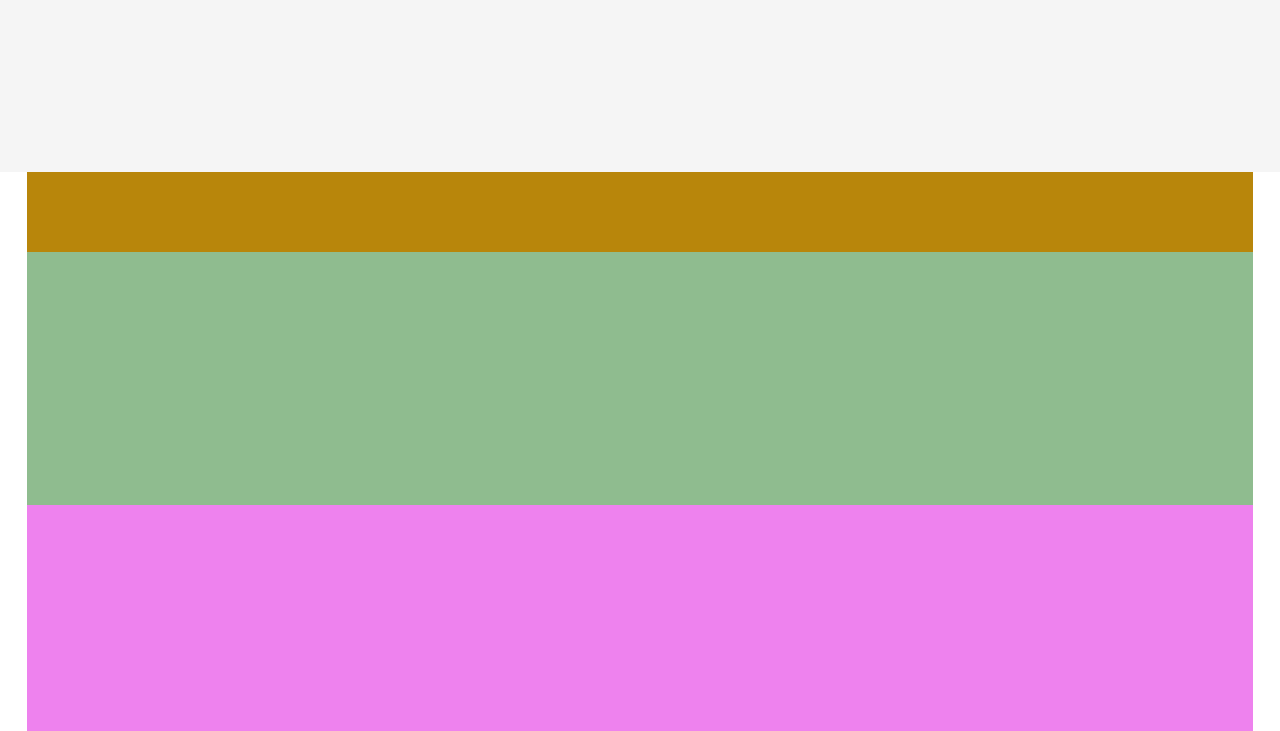
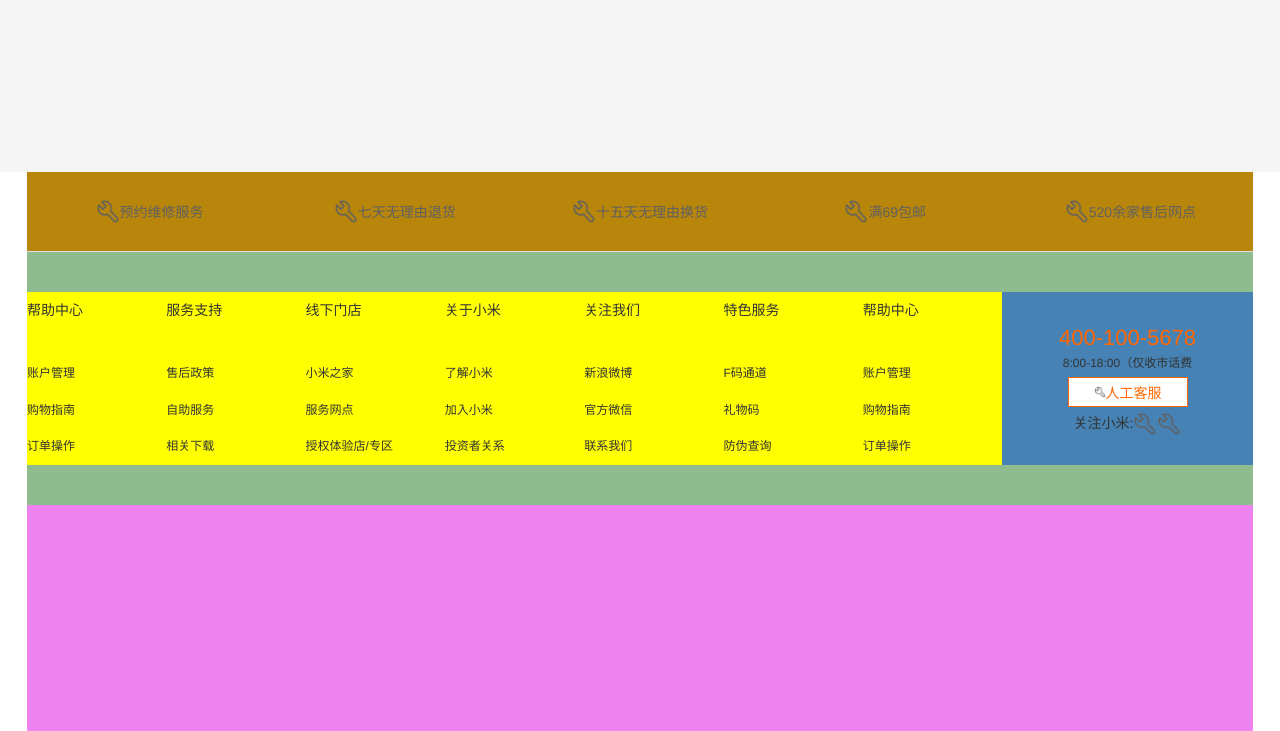
Before and after one commit to anyingiit/htmlMiPcHome, a website: page index.html in a window 1280 px wide. Shown: the part 1640-2371 px from the top of the page. Drawn offline with Linux system fonts and the light colour scheme.

Commit message:
完成footer-main部分

```diff
--- a/css/footer.css
+++ b/css/footer.css
@@ -20,15 +20,138 @@
   height: 80px;
   width: 100%;
   background-color: darkgoldenrod;
+  padding: 27px 0;
+  box-sizing: border-box;
+  display: flex;
+  flex-direction: row;
+  border-bottom: 1px solid #e0e0e0;
+}
+
+.footer .container .footer-main .footer-service li{
+  height: 100%;
+  line-height: 100%;
+  display: flex;
+  align-items: center;
+  justify-content: center;
+  flex: 1;
+  color: #616161;
+}
+
+.footer .container .footer-main .footer-service li span{
+  width: 24px;
+  height: 25px;
+  background-image: url(../img/footer/footer-main/footer-service/扳手.png);
+  background-repeat: no-repeat;
+  background-size: 24px 25px;
 }
 
 .footer .container .footer-main .footer-links{
   height: 252.5px;
   width: 100%;
   background-color: darkseagreen;
+  box-sizing: border-box;
+  padding: 40px 0;
+  display: flex;
+}
+
+.footer .container .footer-main .footer-links .left{
+  flex-basis: 975px;
+  height: 100%;
+  background-color: yellow;
+  display: flex;
+  flex-direction: row;
+}
+
+.footer .container .footer-main .footer-links .left .col{
+  height: 100%;
+  width: calc(100% / 6);
+  display: flex;
+  flex-direction: column;
+}
+
+.footer .container .footer-main .footer-links .left .col a{
+  flex: 1;
+  display: flex;
+  align-items: center;
+}
+
+.footer .container .footer-main .footer-links .left .col .bigLink{
+  font-size: 14px;
+  margin-bottom: 26px;
+  /* flex-basis: 17.5px; */
+  height: 17.5px;
+}
+
+.footer .container .footer-main .footer-links .left .col .smallLink{
+  font-size: 12px;
+
 }
 
 
+.footer .container .footer-main .footer-links .right{
+  flex: 1;
+  height: 100%;
+  background-color: steelblue;
+  display: flex;
+  flex-direction: column;
+  justify-content: center;
+  align-items: center;
+}
+
+.footer .container .footer-main .footer-links .right .phone{
+  font-size: 22px;
+  color: #ff6700;
+}
+
+.footer .container .footer-main .footer-links .right a{
+  width: 120px;
+  height: 30px;
+  box-sizing: border-box;
+  border-width: 1px;
+  border-style: solid;
+  border-color: #ff6700;
+  background: #fff;
+  color: #ff6700;
+  line-height: 30px;
+  text-align: center;
+  text-decoration: none;
+  transition: all .4s;
+  margin-top: 5px;
+  margin-bottom: 5px;
+}
+
+.footer .container .footer-main .footer-links .right a .pic{
+  width: 12px;
+  height: 12px;
+  display: inline-block;
+  background-image: url(../img/footer/footer-main/footer-service/扳手.png);
+  background-repeat: no-repeat;
+  background-size: 12px 12px;
+}
+
+.footer .container .footer-main .footer-links .right a:hover{
+  color: #fff;
+  background-color: #f25807;
+  border-color: #f25807;
+}
+
+.footer .container .footer-main .footer-links .right .folow{
+  width: 100%;
+  display: flex;
+  flex-direction: row;
+  justify-content: center;
+  align-items: center;
+}
+
+.footer .container .footer-main .footer-links .right .folow .weibo, .footer .container .footer-main .footer-links .right .folow .weixin{
+  width: 24px;
+  height: 24px;
+  display: inline-block;
+  background-image: url(../img/footer/footer-main/footer-service/扳手.png);
+  background-repeat: no-repeat;
+  background-size: 24px 24px;
+  background-position: bottom
+}
 
 .footer .container .footer-info{
   width: 100%;
--- a/index.html
+++ b/index.html
@@ -1783,8 +1783,73 @@
   <div class="footer">
     <div class="container">
       <div class="footer-main">
-        <div class="footer-service"></div>
-        <div class="footer-links"></div>
+        <div class="footer-service">
+          <li><span></span>预约维修服务</li>
+          <li><span></span>七天无理由退货</li>
+          <li><span></span>十五天无理由换货</li>
+          <li><span></span>满69包邮</li>
+          <li><span></span>520余家售后网点</li>
+        </div>
+        <div class="footer-links">
+          <div class="left">
+            <li class="col">
+              <a class="bigLink">帮助中心</a>
+              <a class="smallLink">账户管理</a>
+              <a class="smallLink">购物指南</a>
+              <a class="smallLink">订单操作</a>
+            </li>
+
+            <li class="col">
+              <a class="bigLink">服务支持</a>
+              <a class="smallLink">售后政策</a>
+              <a class="smallLink">自助服务</a>
+              <a class="smallLink">相关下载</a>
+            </li>
+
+            <li class="col">
+              <a class="bigLink">线下门店</a>
+              <a class="smallLink">小米之家</a>
+              <a class="smallLink">服务网点</a>
+              <a class="smallLink">授权体验店/专区</a>
+            </li>
+
+            <li class="col">
+              <a class="bigLink">关于小米</a>
+              <a class="smallLink">了解小米</a>
+              <a class="smallLink">加入小米</a>
+              <a class="smallLink">投资者关系</a>
+            </li>
+
+            <li class="col">
+              <a class="bigLink">关注我们</a>
+              <a class="smallLink">新浪微博</a>
+              <a class="smallLink">官方微信</a>
+              <a class="smallLink">联系我们</a>
+            </li>
+
+            <li class="col">
+              <a class="bigLink">特色服务</a>
+              <a class="smallLink">F码通道</a>
+              <a class="smallLink">礼物码</a>
+              <a class="smallLink">防伪查询</a>
+            </li>
+
+            <li class="col">
+              <a class="bigLink">帮助中心</a>
+              <a class="smallLink">账户管理</a>
+              <a class="smallLink">购物指南</a>
+              <a class="smallLink">订单操作</a>
+            </li>
+          </div>
+          <div class="right">
+            <p class="phone">400-100-5678</p>
+            <p style="font-size: 12px;">8:00-18:00（仅收市话费</p>
+            <a href="">
+              <span class="pic"></span>人工客服
+            </a>
+            <p class="folow">关注小米:<span class="weibo"></span><span class="weixin"></span></p>
+          </div>
+        </div>
       </div>
       <div class="footer-info"></div>
     </div>
```
Also changed, not shown: img/footer/footer-main/footer-service/扳手-选中.png (added), img/footer/footer-main/footer-service/扳手.png (added).
